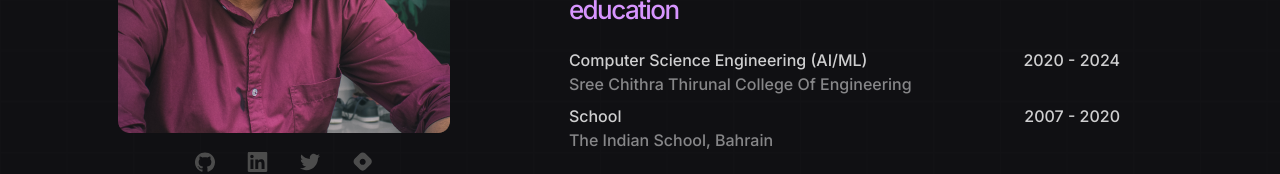
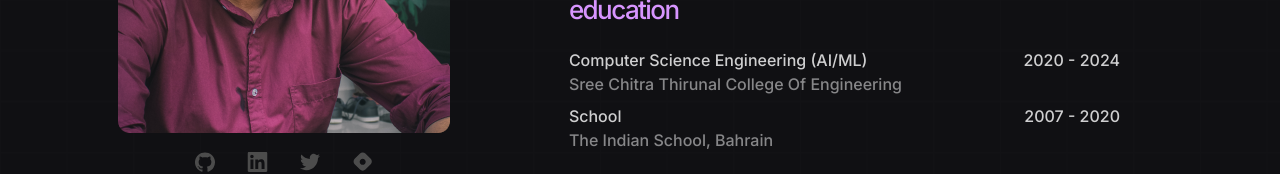
Before and after one commit to AnirudhDaya/K-Folio, a React (Vite) app: page /AboutMe in a window 1280 px wide. Shown: the part 549-723 px from the top of the page. Built offline with nearby package versions, Linux system fonts and the light colour scheme; a web font is replaced by a local one.

Commit message:
Update AboutMe.jsx

```diff
--- a/src/Components/AboutMe/AboutMe.jsx
+++ b/src/Components/AboutMe/AboutMe.jsx
@@ -53,7 +53,7 @@ function AboutMe() {
                     <h4 className="textdesc detailDesc1.1">2020 - 2024</h4>
                   </div>
                   <h3 className="textdesc detailDesc2">
-                    Sree Chithra Thirunal College Of Engineering
+                    Sree Chitra Thirunal College Of Engineering
                   </h3>
                   <div className="educationDetails edu-1">
                   <div className="subDesc">
```
